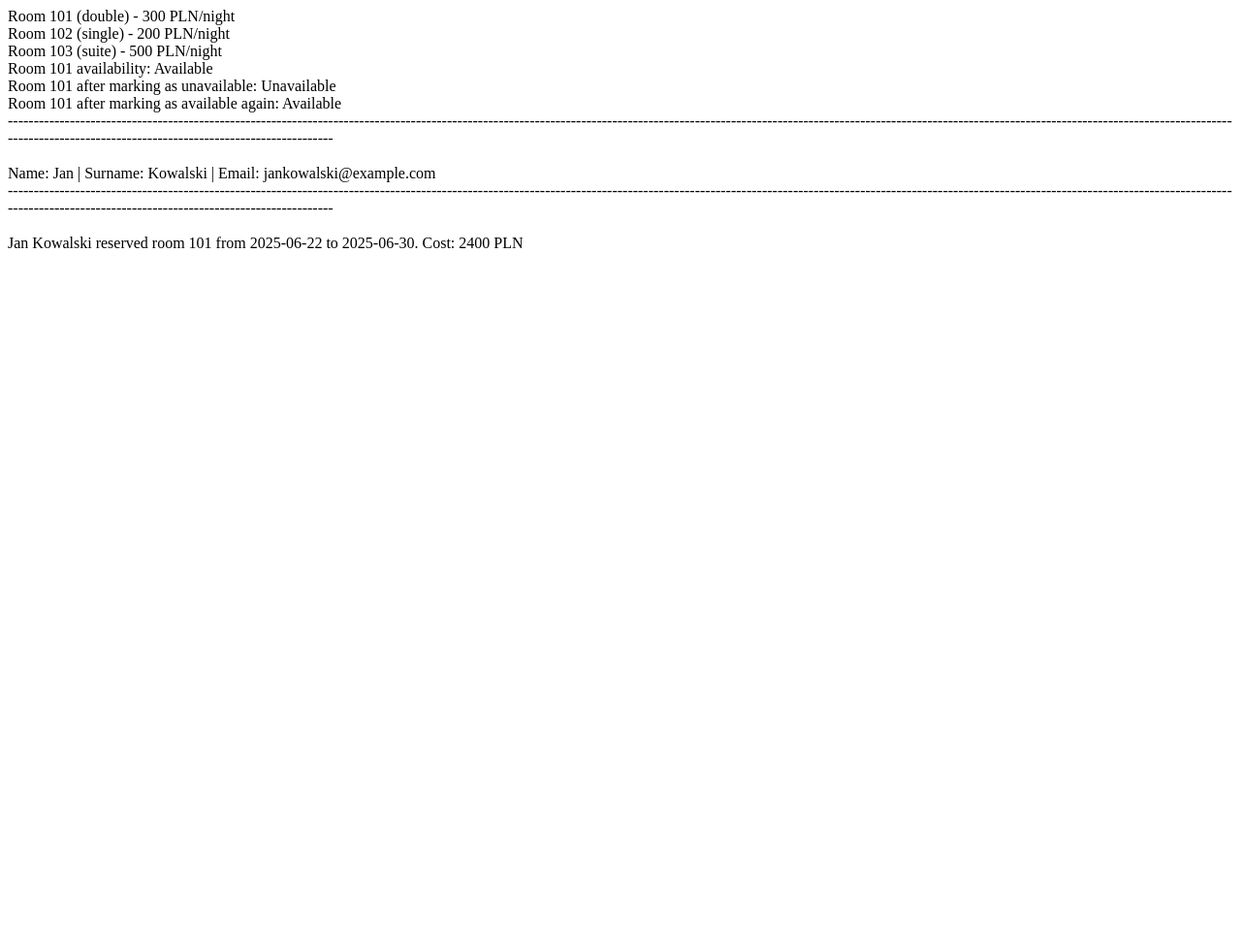
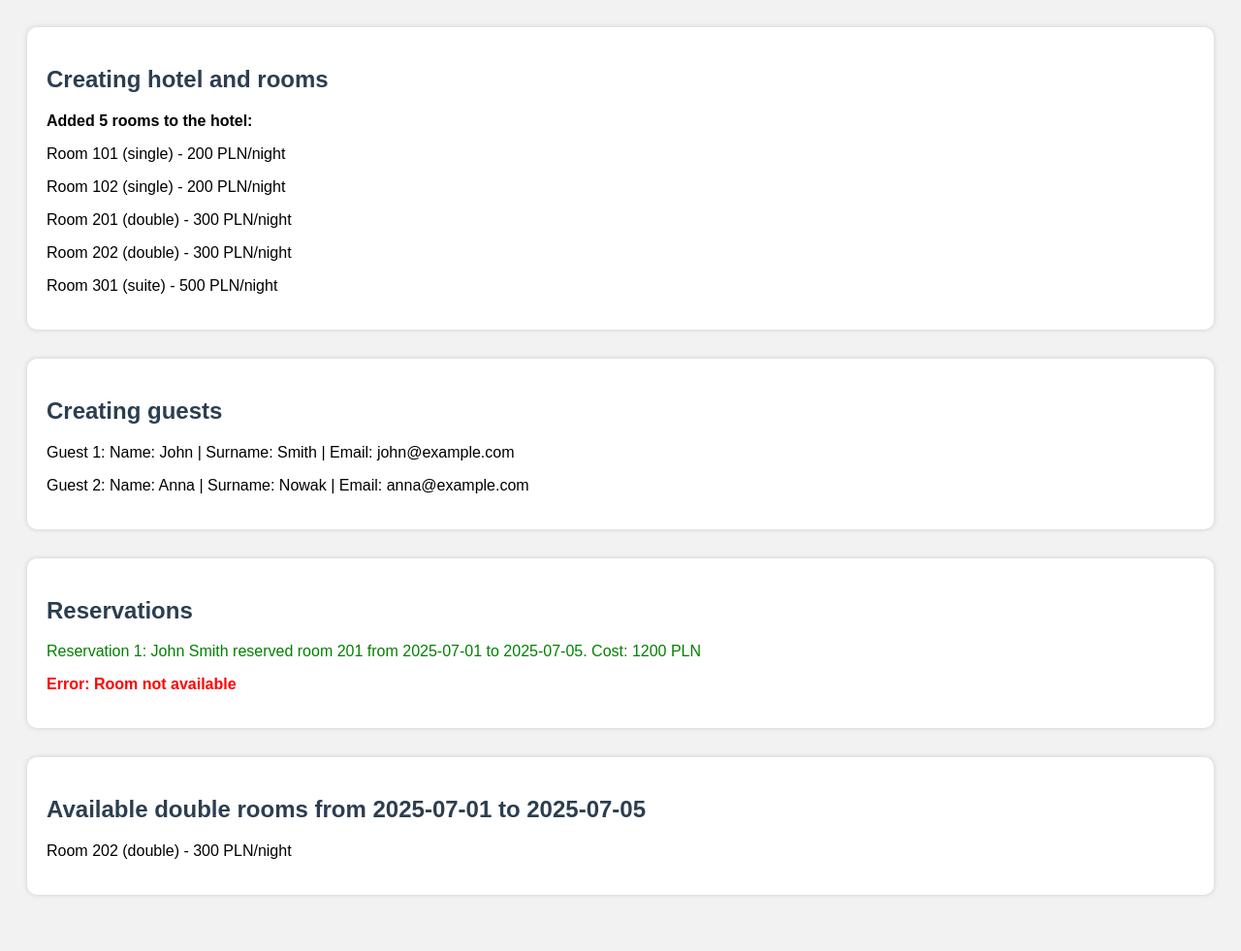
Before and after one commit to chorobcia09/simple-exercises-in-php-oop, a PHP site: page / in a window 1280 px wide. Shown: the whole page at 97% size. Before the commit the page ends 256 px from the top, so only its background shows below. Run offline with PHP 8.4, Linux system fonts and the light colour scheme.

Commit message:
final version

```diff
--- a/4/project-root/classes/Hotel.php
+++ b/4/project-root/classes/Hotel.php
@@ -0,0 +1,82 @@
+<?php
+
+class Hotel
+{
+    public string $name;
+
+    /** @var Room[] */
+    public array $rooms = [];
+
+    /** @var Reservation[] */
+    public array $reservations = [];
+
+    public function __construct(string $name)
+    {
+        $this->name = $name;
+    }
+
+    public function addRoom(Room $room): void
+    {
+        $this->rooms[] = $room;
+    }
+
+    public function findAvailableRooms(string $type, DateTime $from, DateTime $to): array
+    {
+        $availableRooms = [];
+
+        foreach ($this->rooms as $room) {
+            if ($room->type !== $type) continue;
+
+            $isReserved = false;
+
+            foreach ($this->reservations as $reservation) {
+                if ($reservation->room === $room) {
+                    // check for overlapping dates
+                    if (
+                        $from < $reservation->checkOutDate &&
+                        $to > $reservation->checkInDate
+                    ) {
+                        $isReserved = true;
+                        break;
+                    }
+                }
+            }
+
+            if (!$isReserved) {
+                $availableRooms[] = $room;
+            }
+        }
+
+        return $availableRooms;
+    }
+
+
+    public function makeReservation(Guest $guest, Room $room, DateTime $from, DateTime $to): Reservation
+    {
+        // Check if the room is available
+        $availableRooms = $this->findAvailableRooms($room->type, $from, $to);
+        if (!in_array($room, $availableRooms, true)) {
+            throw new Exception("Room not available");
+        }
+
+        $reservation = new Reservation($guest, $room, $from, $to);
+        $this->reservations[] = $reservation;
+
+        // Mark the room as unavailable
+        $room->markAsUnavailable();
+
+        return $reservation;
+    }
+
+    public function cancelReservation(Reservation $reservation): void
+    {
+        $key = array_search($reservation, $this->reservations, true);
+        if ($key !== false) {
+            unset($this->reservations[$key]);
+            $this->reservations = array_values($this->reservations);
+
+            // Mark the room as available again
+            $reservation->room->markAsAvailable();
+        }
+    }
+}
--- a/4/project-root/index.php
+++ b/4/project-root/index.php
@@ -3,60 +3,108 @@
 
 <head>
     <meta charset="UTF-8">
-    <meta name="viewport" content="width=device-width, initial-scale=1.0">
-    <title>Document</title>
+    <title>Hotel Reservations</title>
+    <style>
+        body {
+            font-family: Arial, sans-serif;
+            padding: 20px;
+            background-color: #f2f2f2;
+        }
+
+        h2 {
+            color: #2c3e50;
+        }
+
+        .section {
+            margin-bottom: 30px;
+            background: #fff;
+            padding: 20px;
+            border-radius: 10px;
+            box-shadow: 0 0 5px #ccc;
+        }
+
+        .error {
+            color: red;
+            font-weight: bold;
+        }
+
+        .success {
+            color: green;
+        }
+    </style>
 </head>
 
 <body>
+
     <?php
 
     require_once 'classes/Room.php';
     require_once 'classes/Guest.php';
     require_once 'classes/Reservation.php';
+    require_once 'classes/Hotel.php';
 
-    // Create some Room objects
-    $room1 = new Room(101, 'double', 300.00);
-    $room2 = new Room(102, 'single', 200.00);
-    $room3 = new Room(103, 'suite', 500.00);
+    echo "<div class='section'>";
+    echo "<h2>Creating hotel and rooms</h2>";
 
-    // Display room details
-    echo $room1 . "<br>";
-    echo $room2 . "<br>";
-    echo $room3 . "<br>";
+    $hotel = new Hotel("Hotel Warsaw");
 
-    // Check availability status
-    echo "Room 101 availability: " . ($room1->isAvailable() ? "Available" : "Unavailable") . "<br>";
+    $hotel->addRoom(new Room(101, 'single', 200));
+    $hotel->addRoom(new Room(102, 'single', 200));
+    $hotel->addRoom(new Room(201, 'double', 300));
+    $hotel->addRoom(new Room(202, 'double', 300));
+    $hotel->addRoom(new Room(301, 'suite', 500));
 
-    // Change availability to unavailable
-    $room1->markAsUnavailable();
-    echo "Room 101 after marking as unavailable: " . ($room1->isAvailable() ? "Available" : "Unavailable") . "<br>";
-
-    // Change availability back to available
-    $room1->markAsAvailable();
-    echo "Room 101 after marking as available again: " . ($room1->isAvailable() ? "Available" : "Unavailable") . "<br>";
-
-    echo str_repeat("-", 300);
-    echo "<br><br>";
+    echo "<p><strong>Added 5 rooms to the hotel:</strong></p>";
+    foreach ($hotel->rooms as $room) {
+        echo "<p>$room</p>";
+    }
+    echo "</div>";
 
 
-    $guest1 = new Guest("Jan", "Kowalski", "jankowalski@example.com");
-    echo $guest1->__toString();
-    echo "<br>";
-    // $guest2 = new Guest("Jan", "Nowak", "wrongmail");
-    // echo $guest2->__toString();
+    echo "<div class='section'>";
+    echo "<h2>Creating guests</h2>";
 
-    echo str_repeat("-", 300);
-    echo "<br><br>";
+    $guest1 = new Guest("John", "Smith", "john@example.com");
+    $guest2 = new Guest("Anna", "Nowak", "anna@example.com");
 
-    $checkIn = new DateTime("2025-06-22");
-    $checkOut = new DateTime("2025-06-30");
-
-    $r1 = new Reservation($guest1, $room1, $checkIn, $checkOut);
-    echo $r1->__toString();
+    echo "<p>Guest 1: $guest1</p>";
+    echo "<p>Guest 2: $guest2</p>";
+    echo "</div>";
 
 
+    echo "<div class='section'>";
+    echo "<h2>Reservations</h2>";
+
+    $checkIn = new DateTime("2025-07-01");
+    $checkOut = new DateTime("2025-07-05");
+
+    try {
+        $reservation1 = $hotel->makeReservation($guest1, $hotel->rooms[2], $checkIn, $checkOut);
+        echo "<p class='success'>Reservation 1: $reservation1</p>";
+
+        $reservation2 = $hotel->makeReservation($guest2, $hotel->rooms[2], $checkIn, $checkOut);
+        echo "<p class='success'>Reservation 2: $reservation2</p>";
+    } catch (Exception $e) {
+        echo "<p class='error'>Error: " . $e->getMessage() . "</p>";
+    }
+    echo "</div>";
+
+
+    echo "<div class='section'>";
+    echo "<h2>Available double rooms from 2025-07-01 to 2025-07-05</h2>";
+
+    $available = $hotel->findAvailableRooms('double', $checkIn, $checkOut);
+    if (count($available) > 0) {
+        foreach ($available as $room) {
+            echo "<p>$room</p>";
+        }
+    } else {
+        echo "<p>No available rooms of this type.</p>";
+    }
+    echo "</div>";
 
     ?>
+
 </body>
 
 </html>
```
